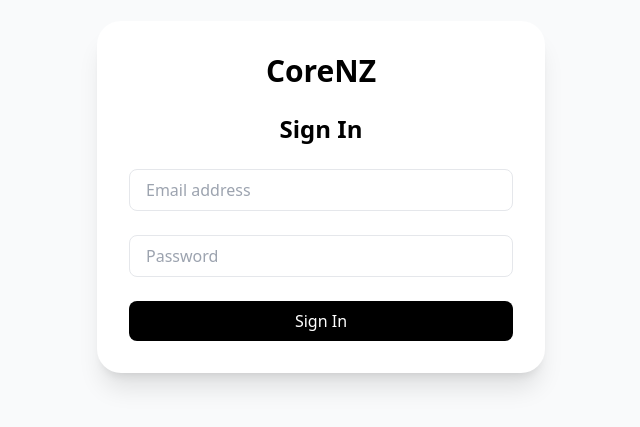
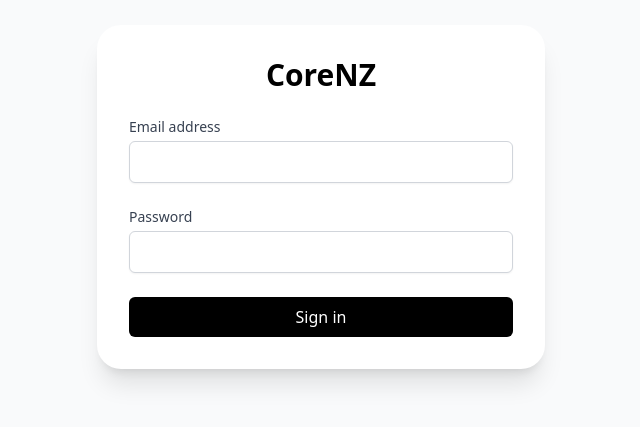
Before and after one commit to VacationReady/corenz-frontend, a Next.js app: page /login in a window 1280 px wide. Shown: the part 203-630 px from the top of the page, without its empty margins (319-959 px from the left). Built offline with nearby package versions, Linux system fonts and the light colour scheme.

Commit message:
Fix login redirect handling

```diff
--- a/app/login/page.tsx
+++ b/app/login/page.tsx
@@ -1,12 +1,14 @@
 "use client";
-export const dynamic = "force-dynamic";
 
-import { useState, FormEvent } from "react";
-import { signIn, getSession } from "next-auth/react";
-import { useRouter } from "next/navigation";
+import { useState } from "react";
+import { signIn } from "next-auth/react";
+import { useRouter, useSearchParams } from "next/navigation";
 
 export default function LoginPage() {
   const router = useRouter();
+  const searchParams = useSearchParams();
+  const callbackUrl = searchParams.get("callbackUrl") || "/dashboard";
+
   const [formData, setFormData] = useState({ email: "", password: "" });
   const [error, setError] = useState("");
 
@@ -14,30 +16,22 @@ export default function LoginPage() {
     setFormData({ ...formData, [e.target.name]: e.target.value });
   };
 
-  const handleSubmit = async (e: FormEvent) => {
+  const handleSubmit = async (e: React.FormEvent) => {
     e.preventDefault();
-    setError("");
 
     const res = await signIn("credentials", {
       redirect: false,
       email: formData.email,
       password: formData.password,
-      callbackUrl: "/dashboard",
+      callbackUrl,
     });
 
-    console.log("🔁 signIn response:", res);
+    if (res?.error) {
+      setError("Invalid email or password.");
+    }
 
-    if (res?.error) {
-      setError("Invalid email or password");
-    } else if (res?.ok) {
-      const session = await getSession();
-      console.log("🟢 Session after login:", session);
-
-      if (session) {
-        router.push(res.url || "/dashboard");
-      } else {
-        setError("Login succeeded but session not yet available.");
-      }
+    if (res?.ok && res.url) {
+      router.push(res.url); // ✅ simplified redirect, no manual getSession
     }
   };
 
@@ -47,37 +41,49 @@ export default function LoginPage() {
         <div className="flex justify-center mb-6">
           <h1 className="text-3xl font-bold text-black">CoreNZ</h1>
         </div>
-
-        <h1 className="text-2xl font-bold mb-6 text-center">Sign In</h1>
-
+        <form onSubmit={handleSubmit} className="space-y-6">
           {error && (
-          <p className="mb-4 text-center text-red-600 font-semibold">{error}</p>
+            <div className="bg-red-100 text-red-700 p-2 rounded">
+              {error}
+            </div>
           )}
-
-        <form onSubmit={handleSubmit} className="space-y-6">
+          <div>
+            <label
+              htmlFor="email"
+              className="block text-sm font-medium text-gray-700"
+            >
+              Email address
+            </label>
             <input
               type="email"
               name="email"
               value={formData.email}
               onChange={handleChange}
-            placeholder="Email address"
               required
-            className="w-full px-4 py-2 border rounded-lg"
+              className="mt-1 block w-full border border-gray-300 rounded-md shadow-sm p-2"
             />
+          </div>
+          <div>
+            <label
+              htmlFor="password"
+              className="block text-sm font-medium text-gray-700"
+            >
+              Password
+            </label>
             <input
               type="password"
               name="password"
               value={formData.password}
               onChange={handleChange}
-            placeholder="Password"
               required
-            className="w-full px-4 py-2 border rounded-lg"
+              className="mt-1 block w-full border border-gray-300 rounded-md shadow-sm p-2"
             />
+          </div>
           <button
             type="submit"
-            className="w-full py-2 px-4 bg-black text-white rounded-lg hover:bg-gray-800"
+            className="w-full bg-black text-white py-2 px-4 rounded-md hover:bg-gray-800 transition"
           >
-            Sign In
+            Sign in
           </button>
         </form>
       </div>
```
Lines whose indentation alone changed are shown as unchanged.
